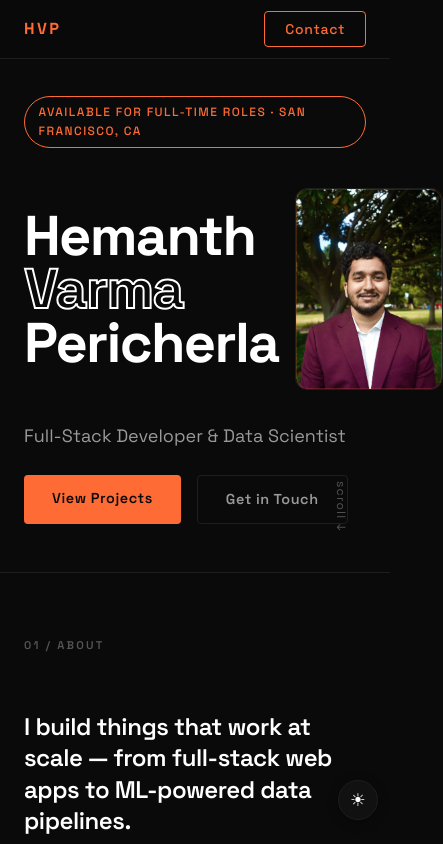
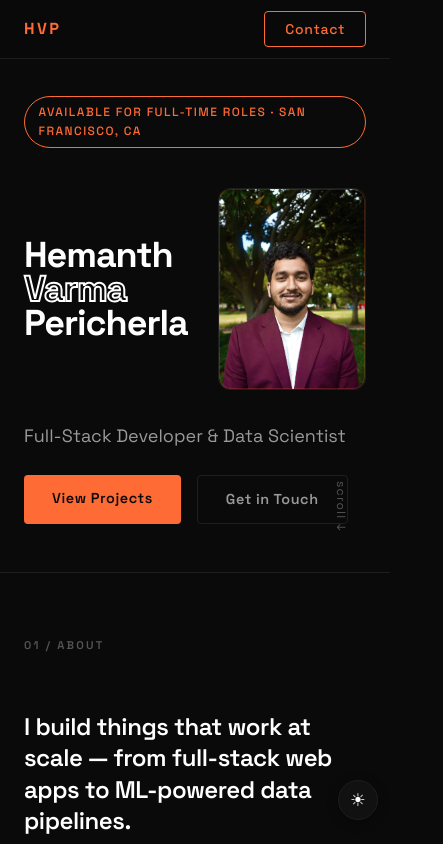
Before and after one commit to hemanth379/portfolio-website, a plain HTML site: page index.html in a window 390 px wide. Shown: the top 844 px of the page, 443 px wide, since content can reach past the window. Drawn offline with Linux system fonts and the light colour scheme.

Commit message:
Reduce name font size on mobile to fit photo

```diff
--- a/style.css
+++ b/style.css
@@ -694,6 +694,7 @@ body.light .hero-name-outline {
 
   .hero { padding: 6rem 1.5rem 3rem; justify-content: flex-start; min-height: unset; }
   .hero-inner { flex-direction: row; align-items: center; gap: 1rem; margin-bottom: 2rem; }
+  .hero-name { font-size: clamp(2.25rem, 8vw, 3.5rem); }
   .hero-photo-wrap { width: 38vw; height: 52vw; max-width: 160px; max-height: 210px; flex-shrink: 0; }
   .hero-bottom { flex-direction: column; align-items: flex-start; gap: 1.5rem; }
   .theme-toggle { right: 0.75rem; top: auto; bottom: 1.5rem; transform: none; }
```
